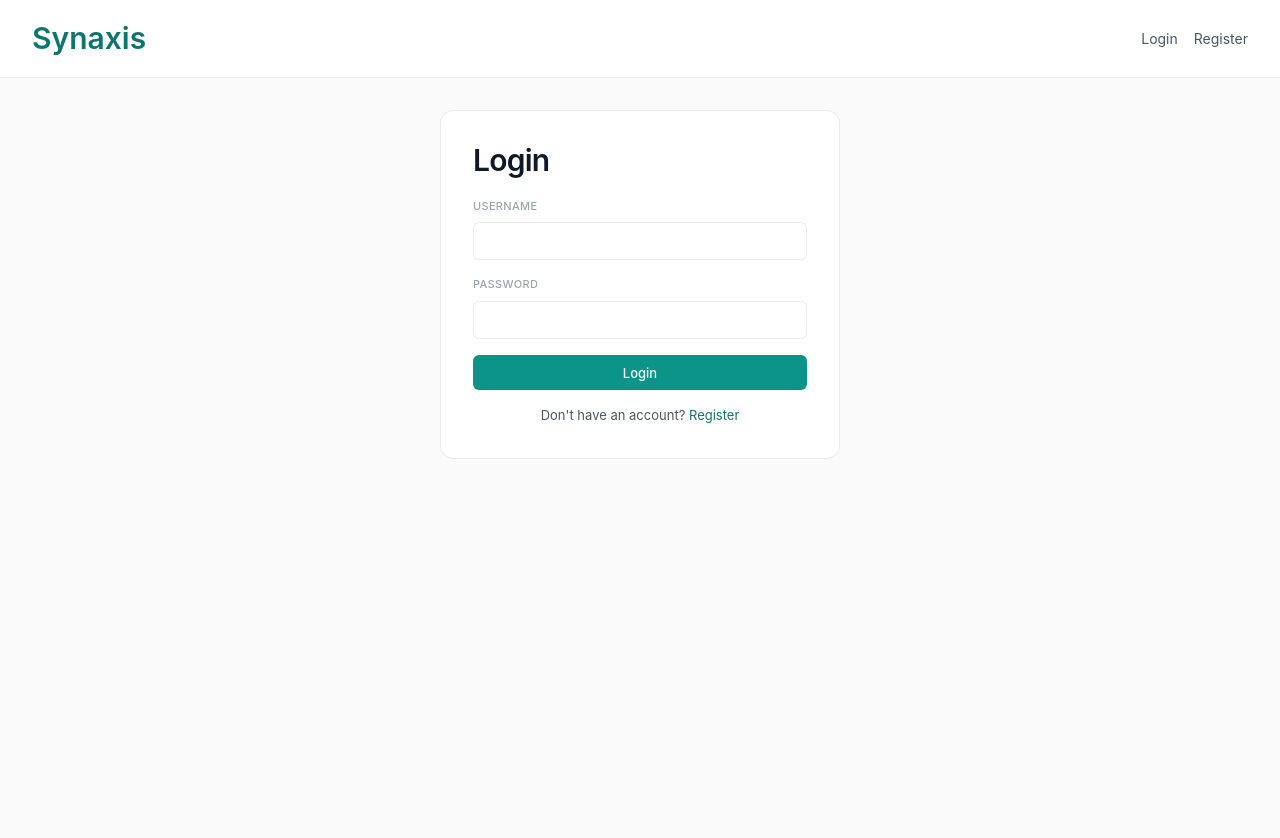
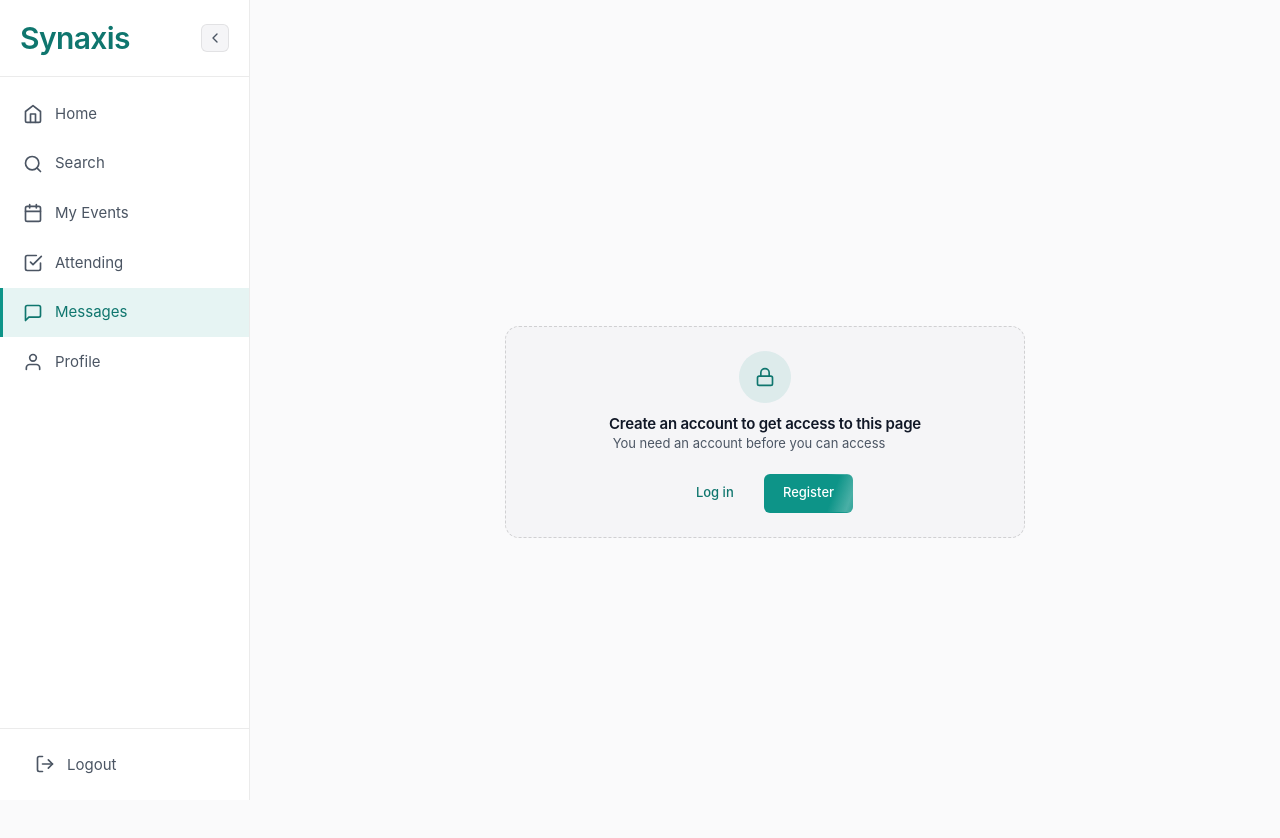
Before and after one commit to sdi2200246/Synaxis, a React (Vite) app in the folder frontend/: page /messages in a window 1280 px wide. Before the commit this address led to /login. Shown: the top 838 px of the page. Before the commit the page ends 800 px from the top, so only its background shows below. Built offline with nearby package versions, Linux system fonts and the light colour scheme; no server answers.

Commit message:
feat:Add GuestGate component and UI enhancements for guest access

```diff
--- /dev/null
+++ b/frontend/src/components/GuestGate.tsx
@@ -0,0 +1,48 @@
+import React from 'react'
+import { FiLock } from 'react-icons/fi'
+
+export type GuestGateProps = {
+  title?: string
+  subtitle?: string
+  loginHref: string
+  registerHref: string
+  loginLabel?: string
+  registerLabel?: string
+  compact?: boolean
+  className?: string
+  icon?: React.ReactNode
+}
+
+export function GuestGate({
+  title = 'Sign in to continue',
+  subtitle = 'This action is available to registered users only. Log in or create an account to keep going.',
+  loginHref,
+  registerHref,
+  loginLabel = 'Log in',
+  registerLabel = 'Register',
+  compact = false,
+  className = '',
+  icon,
+}: GuestGateProps) {
+  return (
+    <div className={["guest-gate", compact ? 'guest-gate--compact' : '', className].filter(Boolean).join(' ')}>
+      <div className="guest-gate__icon" aria-hidden="true">
+        {icon ?? <FiLock size={20} />}
+      </div>
+
+      <div className="guest-gate__copy">
+        <h3 className="guest-gate__title">{title}</h3>
+        <p className="guest-gate__subtitle">{subtitle}</p>
+      </div>
+
+      <div className="guest-gate__actions">
+        <a className="btn btn--secondary" href={loginHref}>
+          {loginLabel}
+        </a>
+        <a className="btn btn--primary" href={registerHref}>
+          {registerLabel}
+        </a>
+      </div>
+    </div>
+  )
+}
--- a/frontend/src/components/ProtectedRoute.tsx
+++ b/frontend/src/components/ProtectedRoute.tsx
@@ -1,5 +1,6 @@
 import { Navigate } from 'react-router-dom'
 import { useAuth } from '../context/AuthContext'
+import { GuestGate } from './GuestGate'
 
 interface Props {
   children: React.ReactNode
@@ -13,8 +14,18 @@ export function ProtectedRoute({ children , role = 'user' }: Props) {
     return <div>Loading...</div>
   }
 
+
   if (!isAuthenticated) {
-    return <Navigate to="/login" replace />
+    return (
+      <div className="guest-gate-page">
+        <GuestGate
+          loginHref="/login"
+          registerHref="/register"
+          title="Create an account to get access to this page"
+          subtitle="You need an account before you can access"
+        />
+      </div>
+    )
   }
 
   if (role !== userRole) {
--- a/frontend/src/components/events/Browse.tsx
+++ b/frontend/src/components/events/Browse.tsx
@@ -7,8 +7,10 @@ import type { Event } from '../../types'
 import type { TicketType } from '../../api/tickets'
 import { createBooking } from '../../api/bookings'
 import { recordVisit } from '../../api/visits'
+import { GuestGate } from '../GuestGate'
+
+
 import './Events.css'
-
 interface BrowseEventCardProps {
   event: Event
 }
@@ -34,7 +36,8 @@ export function BrowseEventCard({ event }: BrowseEventCardProps) {
   })
 
   useEffect(() => {
-    if (!open) return
+    if (!open || !isAuthenticated)
+        return
     setLoadingTickets(true)
     getTicketTypes(event.id)
       .then(setTickets)
@@ -303,13 +306,14 @@ export function BrowseEventCard({ event }: BrowseEventCardProps) {
               </section>
             )}
 
-            {/* Guest note */}
             {!isAuthenticated && (
-              <section className="section">
-                <div className="alert alert--warning">
-                  Sign up and get approved to book tickets and contact organizers.
-                </div>
-              </section>
+              <GuestGate
+                className="guest-gate--compact"
+                loginHref="/login"
+                registerHref="/register"
+                title="Log in or Register to buy tickets"
+                subtitle="You need an account before accessing this feature."
+              />
             )}
           </div>
         </div>
--- a/frontend/src/components/layout/Layout.tsx
+++ b/frontend/src/components/layout/Layout.tsx
@@ -15,7 +15,6 @@ export function Layout() {
     localStorage.setItem(SIDEBAR_KEY, collapsed ? '1' : '0')
   }, [collapsed])
 
-  if (isAuthenticated) {
     return (
       <div className={`app-shell ${collapsed ? 'app-shell--collapsed' : ''}`}>
         <Sidebar collapsed={collapsed} onToggle={() => setCollapsed(c => !c)} />
@@ -24,7 +23,6 @@ export function Layout() {
         </main>
       </div>
     )
-  }
 
   return (
     <div className="app">
--- a/frontend/src/components/layout/Sidebar.tsx
+++ b/frontend/src/components/layout/Sidebar.tsx
@@ -17,7 +17,7 @@ export function Sidebar({ collapsed, onToggle }: Props) {
   const [pendingUsersCount, setPendingCount] = useState<number>(0)
   const [hasUnread, setHasUnread] = useState(false)
 
-  const { logout, userRole } = useAuth()
+  const { logout, userRole , isAuthenticated} = useAuth()
   const navigate = useNavigate()
 
   function handleLogout() {
@@ -26,6 +26,9 @@ export function Sidebar({ collapsed, onToggle }: Props) {
   }
 
   useEffect(() => {
+    if (userRole != 'admin')
+        return
+
     async function loadPendingUsers() {
       const data = await getPendingUsers()
       setPendingCount(data.count)
@@ -37,9 +40,11 @@ export function Sidebar({ collapsed, onToggle }: Props) {
   }, [])
 
   useEffect(() => {
-    if (userRole === 'admin') return
+    if (userRole === 'admin' || !isAuthenticated)
+        return
 
     async function checkUnread() {
+
       try {
         const convs = await getConversations()
         setHasUnread(convs.some(c => c.conversation.unseen_count > 0))
--- a/frontend/src/layout.css
+++ b/frontend/src/layout.css
@@ -285,6 +285,27 @@
   font-size: var(--syn-text-sm);
   color: var(--syn-text-secondary);
 }
+
+.auth-page__divider {
+  display: flex;
+  align-items: center;
+  margin: var(--syn-space-4) 0;
+  font-size: var(--syn-text-xs);
+  color: var(--syn-text-muted);
+  text-transform: uppercase;
+  letter-spacing: 0.04em;
+}
+
+.auth-page__divider::before,
+.auth-page__divider::after {
+  content: '';
+  flex: 1;
+  height: 1px;
+  background: var(--syn-border);
+}
+
+.auth-page__divider::before { margin-right: var(--syn-space-3); }
+.auth-page__divider::after  { margin-left: var(--syn-space-3); }
 
 /* ==========================================================================
    06. PAGE CONTAINERS
@@ -894,3 +915,192 @@
   gap: var(--syn-space-2);
   margin-top: var(--syn-space-2);
 }
+
+/* ==========================================================================
+   GUEST GATE — Playful auth prompt for unauthenticated users.
+   Dropped in place of any restricted action to nudge toward sign-up.
+   ========================================================================== */
+
+/* ── Entrance: the whole card slides up + fades in ── */
+@keyframes guest-gate-enter {
+  from {
+    opacity: 0;
+    transform: translateY(12px);
+  }
+  to {
+    opacity: 1;
+    transform: translateY(0);
+  }
+}
+
+/* ── Lock wiggle: quick left-right shake ── */
+@keyframes guest-gate-wiggle {
+  0%, 100% { transform: rotate(0deg); }
+  15%      { transform: rotate(-12deg); }
+  30%      { transform: rotate(10deg); }
+  45%      { transform: rotate(-8deg); }
+  60%      { transform: rotate(5deg); }
+  75%      { transform: rotate(-2deg); }
+}
+
+/* ── Shimmer sweep across the primary CTA ── */
+@keyframes guest-gate-shimmer {
+  0%   { background-position: -200% center; }
+  100% { background-position: 200% center; }
+}
+
+/* ── Container ── */
+.guest-gate {
+  width: min(100%, 520px);
+  margin-inline: auto;
+  display: flex;
+  flex-direction: column;
+  align-items: center;
+  justify-content: center;
+  gap: var(--syn-space-3);
+  padding: var(--syn-space-6) var(--syn-space-5);
+  border: 1px dashed var(--syn-border-hover);
+  border-radius: var(--syn-radius-lg);
+  background: var(--syn-bg-surface);
+  text-align: center;
+  animation: guest-gate-enter 0.45s ease-out both;
+}
+.guest-gate-page {
+  min-height: 100vh;
+  display: grid;
+  place-items: center;
+  padding: var(--syn-space-6);
+}
+
+/* ── Icon circle ── */
+.guest-gate__icon {
+  width: 52px;
+  height: 52px;
+  border-radius: 50%;
+  background: var(--syn-accent-bg);
+  color: var(--syn-accent-text);
+  display: flex;
+  align-items: center;
+  justify-content: center;
+  animation: guest-gate-wiggle 0.7s ease-in-out 0.3s both;
+}
+
+/* ── Copy ── */
+.guest-gate__title {
+  font-size: var(--syn-text-md);
+  font-weight: 600;
+  color: var(--syn-text-primary);
+  margin: 0;
+  animation: guest-gate-enter 0.45s ease-out 0.1s both;
+}
+
+.guest-gate__subtitle {
+  font-size: var(--syn-text-sm);
+  color: var(--syn-text-secondary);
+  margin: 0;
+  max-width: 280px;
+  line-height: 1.5;
+  animation: guest-gate-enter 0.45s ease-out 0.18s both;
+}
+
+/* ── Button row ── */
+.guest-gate__actions {
+  display: flex;
+  gap: var(--syn-space-3);
+  margin-top: var(--syn-space-2);
+  animation: guest-gate-enter 0.45s ease-out 0.26s both;
+}
+
+/* Shimmer on the primary button */
+.guest-gate__actions .btn--primary {
+  background-image: linear-gradient(
+    110deg,
+    var(--syn-accent) 0%,
+    var(--syn-accent) 40%,
+    rgba(255, 255, 255, 0.25) 50%,
+    var(--syn-accent) 60%,
+    var(--syn-accent) 100%
+  );
+  background-size: 200% 100%;
+  animation: guest-gate-shimmer 2.5s ease-in-out 1s;
+}
+
+/* ── Compact variant (inline within ticket rows, etc.) ── */
+.guest-gate--compact {
+  flex-direction: row;
+  padding: var(--syn-space-4);
+  margin-top: var(--syn-space-4);
+  margin-bottom: var(--syn-space-4);
+  gap: var(--syn-space-4);
+  text-align: left;
+}
+
+.guest-gate--compact .guest-gate__icon {
+  width: 40px;
+  height: 40px;
+  flex-shrink: 0;
+}
+
+.guest-gate--compact .guest-gate__copy {
+  flex: 1;
+  min-width: 0;
+}
+
+.guest-gate--compact .guest-gate__title {
+  font-size: var(--syn-text-sm);
+}
+
+.guest-gate--compact .guest-gate__subtitle {
+  font-size: var(--syn-text-xs);
+}
+
+.guest-gate--compact .guest-gate__actions {
+  margin-top: var(--syn-space-1);
+}
+
+
+.guest-gate--embedded {
+  width: 100%;
+  min-height: unset;
+
+  display: flex;
+  flex-direction: column;
+  align-items: center;
+  justify-content: center;
+
+  gap: var(--syn-space-3);
+
+  padding: var(--syn-space-5);
+
+  border: 1px dashed var(--syn-border-hover);
+  border-radius: var(--syn-radius-lg);
+
+  background:
+    linear-gradient(
+      180deg,
+      rgba(255,255,255,0.015) 0%,
+      rgba(255,255,255,0.03) 100%
+    ),
+    var(--syn-bg-surface);
+
+  text-align: center;
+
+  animation: guest-gate-enter 0.45s ease-out both;
+}
+
+/* Slightly smaller icon for embedded usage */
+.guest-gate--embedded .guest-gate__icon {
+  width: 46px;
+  height: 46px;
+}
+
+/* Tighter copy */
+.guest-gate--embedded .guest-gate__subtitle {
+  max-width: 420px;
+}
+
+/* Buttons wrap nicely on narrow containers */
+.guest-gate--embedded .guest-gate__actions {
+  flex-wrap: wrap;
+  justify-content: center;
+}
--- a/frontend/src/pages/Login.tsx
+++ b/frontend/src/pages/Login.tsx
@@ -68,6 +68,12 @@ export function LoginPage() {
         </button>
       </form>
 
+        <div className="auth-page__divider">or</div>
+
+        <Link to="/browse" className="btn btn--ghost btn--block">
+          Continue as guest
+        </Link>
+
       <p className="auth-page__footer">
         Don't have an account? <Link to="/register">Register</Link>
       </p>
--- a/frontend/src/pages/MessagesPage.tsx
+++ b/frontend/src/pages/MessagesPage.tsx
@@ -11,6 +11,7 @@ import {
 } from '../api/messages'
 import type { ConversationWithParticipants, Message } from '../types'
 import '../components/messages/Messages.css'
+
 
 async function fetchUserName(userId: string): Promise<string> {
   const { default: api } = await import('../api/client')
@@ -31,7 +32,6 @@ export function MessagesPage() {
 
   const messagesEndRef = useRef<HTMLDivElement>(null)
 
-  // Load conversations
   useEffect(() => {
     getConversations().then(setConversations)
   }, [])
--- a/frontend/src/pages/admin/Registrations.tsx
+++ b/frontend/src/pages/admin/Registrations.tsx
@@ -2,14 +2,19 @@ import { useState, useEffect, useCallback } from 'react'
 import { UserCard } from '../../components/UserCard'
 import { getPendingUsers, approveUser, rejectUser } from '../../api/users'
 import type { UserSummary } from '../../types'
+import { useAuth } from '../../context/AuthContext'
 
 export function PendingRegistrations() {
   const [users, setUsers] = useState<UserSummary[]>([])
   const [count, setCount] = useState(0)
   const [loading, setLoading] = useState(true)
   const [actionInFlight, setActionInFlight] = useState<string | null>(null)
+  const {userRole} = useAuth()
 
   const loadUsers = useCallback(async () => {
+    if (userRole != 'admin')
+      return
+
     try {
       const data = await getPendingUsers()
       setUsers(data.users)
--- a/frontend/src/pages/admin/Users.tsx
+++ b/frontend/src/pages/admin/Users.tsx
@@ -3,10 +3,12 @@ import { UserCard } from '../../components/UserCard'
 import { getUsers} from '../../api/users'
 import type { UserSummary } from '../../types'
 
+
 export function Users() {
   const [users, setUsers] = useState<UserSummary[]>([])
   const [count, setCount] = useState(0)
   const [loading, setLoading] = useState(true)
+
 
   const loadUsers = useCallback(async () => {
     try {
```
